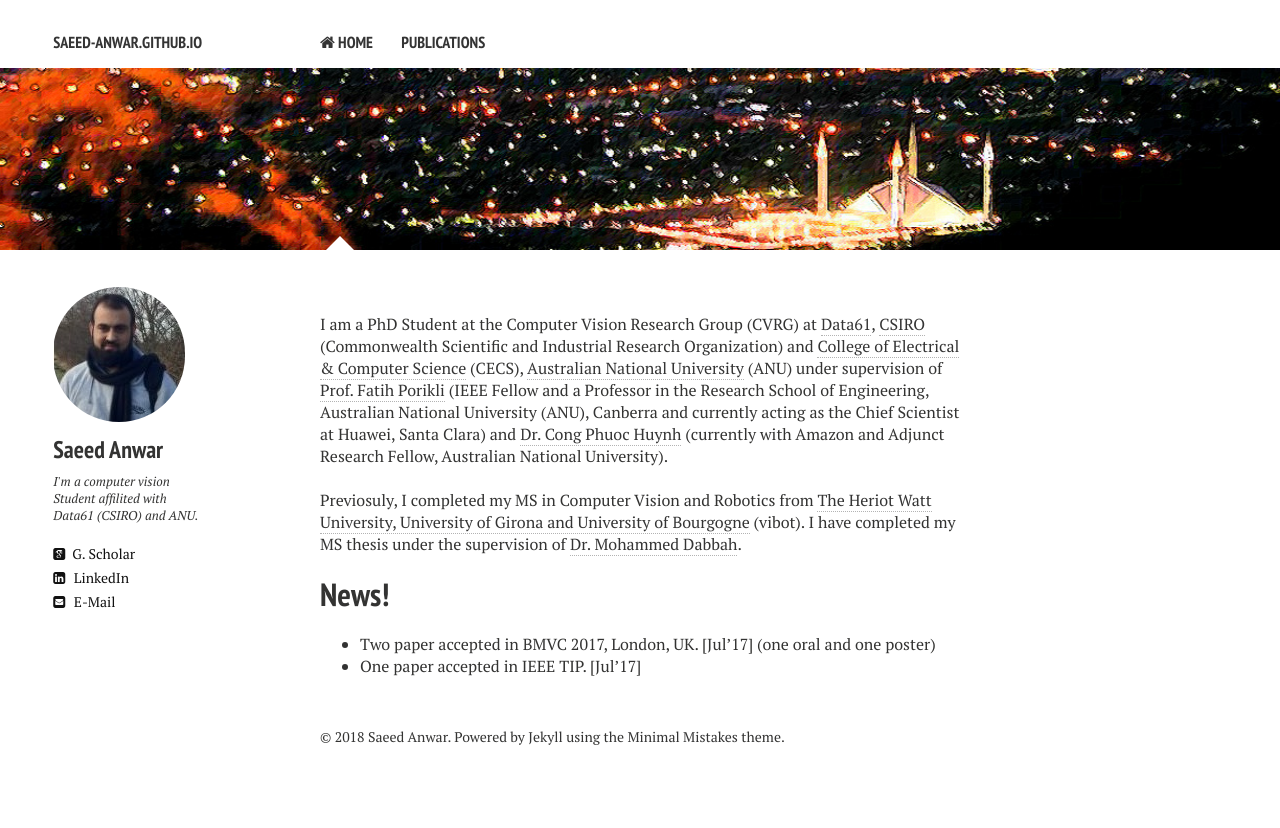
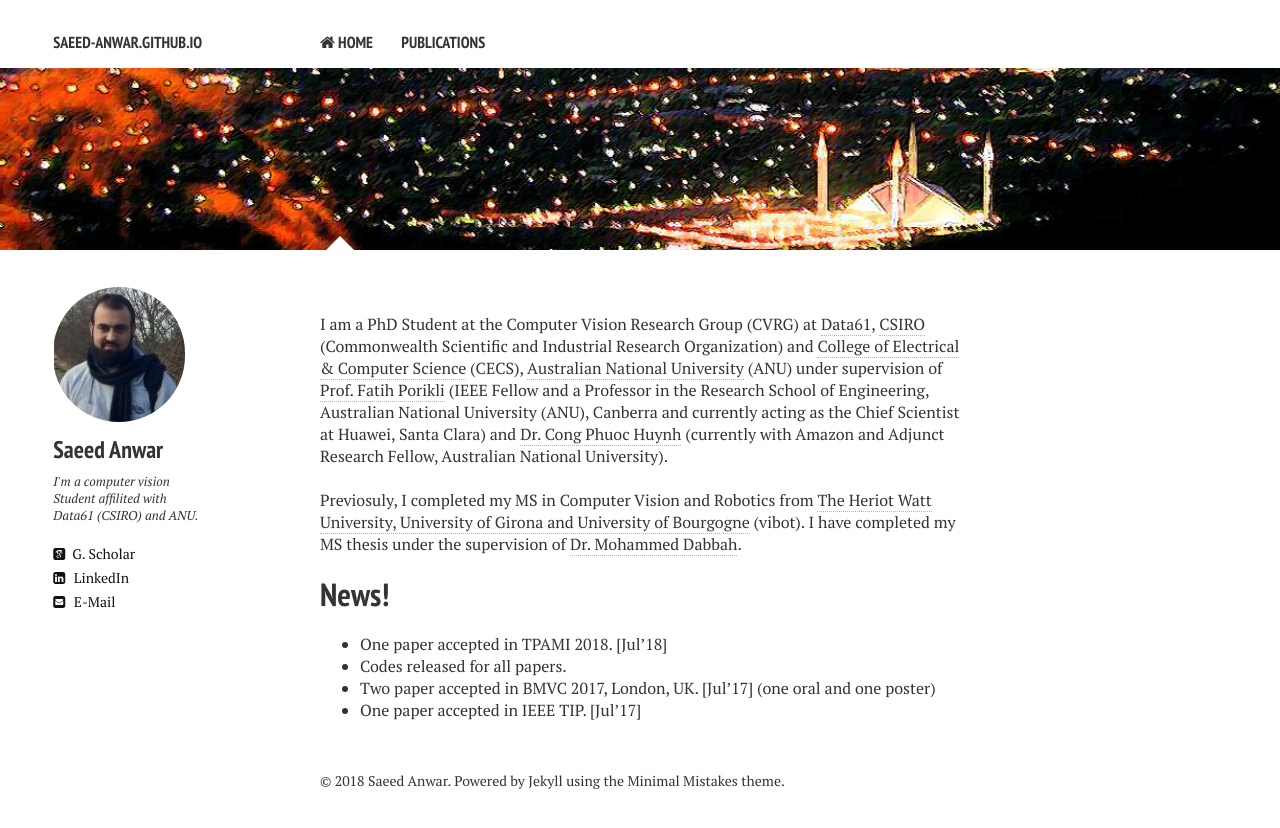
Before and after one commit to saeed-anwar/saeed-anwar.github.io, a Jekyll site: the page built from index.md, in a window 1280 px wide. Shown: the top 828 px of the page. Built offline with Jekyll 4.4.1, drawn with Linux system fonts in a browser that asks for light colours; nearby versions of some CDN libraries.

Commit message:
Changes to news items

```diff
--- a/index.md
+++ b/index.md
@@ -11,6 +11,7 @@ I am a PhD Student at the Computer Vision Research Group (CVRG) at [Data61](http
 Previosuly, I completed my MS in Computer Vision and Robotics from [The Heriot Watt University, University of Girona and University of Bourgogne](http://www.vibot.org/) (vibot). I have completed my MS thesis under the supervision of [Dr. Mohammed Dabbah](https://www.linkedin.com/in/dabbah).
 
 # News!
-
+* One paper accepted in TPAMI 2018. [Jul'18]
+* Codes released for all papers.
 * Two paper accepted in BMVC 2017, London, UK. [Jul'17] (one oral and one poster)
 * One paper accepted in IEEE TIP. [Jul'17]
```
